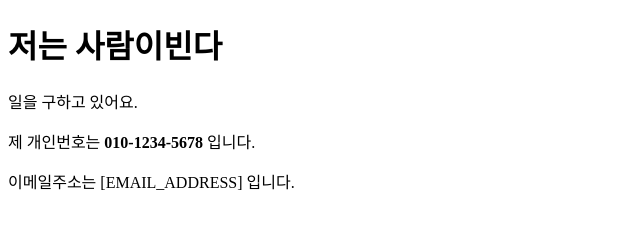
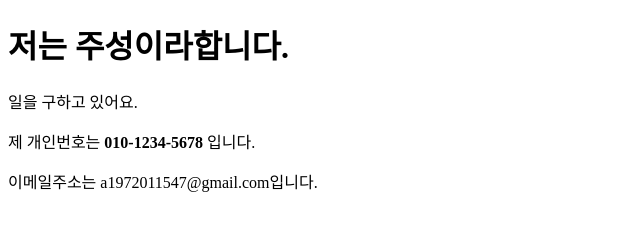
Before and after one commit to Seong0321/deploy, a plain HTML site: page index.html in a window 1280 px wide. Shown: the whole page, without its empty margins (0-640 px from the left). Drawn offline with Linux system fonts and the light colour scheme.

Commit message:
Update index.html with name and contact info

```diff
--- a/06_deploy.html
+++ b/index.html
@@ -1,5 +1,5 @@
 <!DOCTYPE html>
-<html lang="en">
+<html lang="ko">
 <head>
     <meta charset="UTF-8">
     <meta name="viewport" content="width=device-width, initial-scale=1.0">
@@ -13,9 +13,9 @@
 <link rel="manifest" href="/site.webmanifest" />
 </head>
 <body>
-    <h1>저는 사람이빈다</h1>
+    <h1>저는 주성이라합니다.</h1>
     <p>일을 구하고 있어요.</p>
     <p>제 개인번호는 <strong>010-1234-5678</strong> 입니다.</p>
-    <p>이메일주소는 [EMAIL_ADDRESS] 입니다.</p>
+    <p>이메일주소는 a1972011547@gmail.com입니다.</p>
 </body>
 </html>
```
